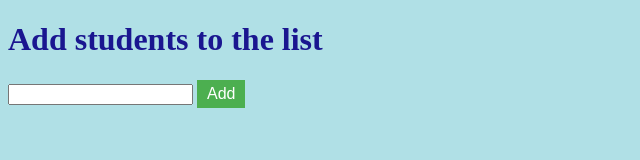
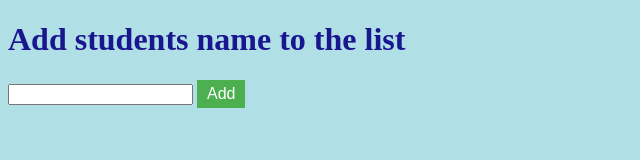
Before and after one commit to zaali33/gitlabprac1, a plain HTML site: page index.html in a window 1280 px wide. Shown: the whole page, without its empty margins (0-640 px from the left). Drawn offline with Linux system fonts and the light colour scheme.

Commit message:
Fixed the header

```diff
--- a/index.html
+++ b/index.html
@@ -7,7 +7,7 @@
     <title>Document</title>
 </head>
 <body>
-    <h1>Add students to the list</h1>
+    <h1>Add students name to the list</h1>
     <div id="students-list"></div>
     <input type="text" id="student-name" name="student-name"/>
     <button onclick="addStudent()">Add</button>
```
